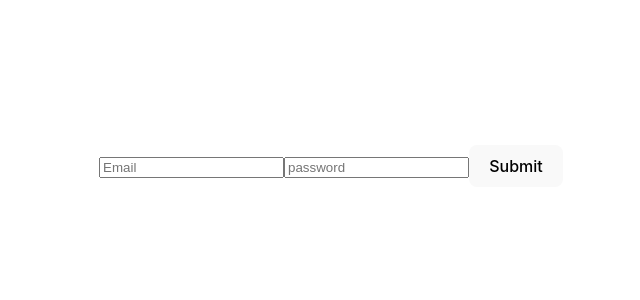
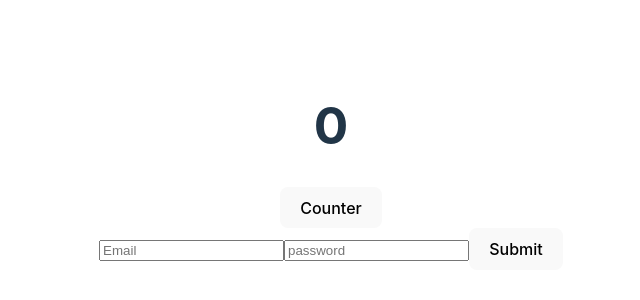
Before and after one commit to ArpanSankesh/React-Tut, a React (Vite) app in the folder myapp/: page / in a window 1280 px wide. Shown: the part 234-534 px from the top of the page, without its empty margins (309-949 px from the left). Built offline with nearby package versions, Linux system fonts and the light colour scheme.

Commit message:
useEffect is a React hook that allows you to perform side effects (like data fetching or DOM manipulation) in functional components after they render

```diff
--- a/myapp/src/pages/Register.jsx
+++ b/myapp/src/pages/Register.jsx
@@ -1,21 +1,46 @@
+// /* eslint-disable react-hooks/rules-of-hooks */
+import { useEffect } from "react";
 import { useState } from "react";
 
 const Register = () => {
-
   function handelRegister(e) {
     e.preventDefault();
     console.log("hello");
   }
 
-  const [email, setemail] = useState('');
-  console.log(email);
+  const handelCount = (e) => {
+    e.preventDefault();
+    setCount(count + 1);
+  };
+
+  const [email, setemail] = useState("");
+  const [pass, setPass] = useState("");
+  const [count, setCount] = useState("");
+
+  useEffect(() => {
+    setCount(0);
+  }, []);
 
   return (
     <>
+      <h1>{count}</h1>
+      <button onClick={handelCount}>Counter</button>
       <form action="#">
         <div>
-          <input type="text" name="email"  placeholder="Email" value={email} onChange={(e) => setemail(e.target.value)} />
-          <input type="password" name="pass"  placeholder="password" />
+          <input
+            type="text"
+            name="email"
+            placeholder="Email"
+            value={email}
+            onChange={(e) => setemail(e.target.value)}
+          />
+          <input
+            type="password"
+            name="pass"
+            placeholder="password"
+            value={pass}
+            onChange={(e) => setPass(e.target.value)}
+          />
           <button onClick={handelRegister}>Submit</button>
         </div>
       </form>
```
